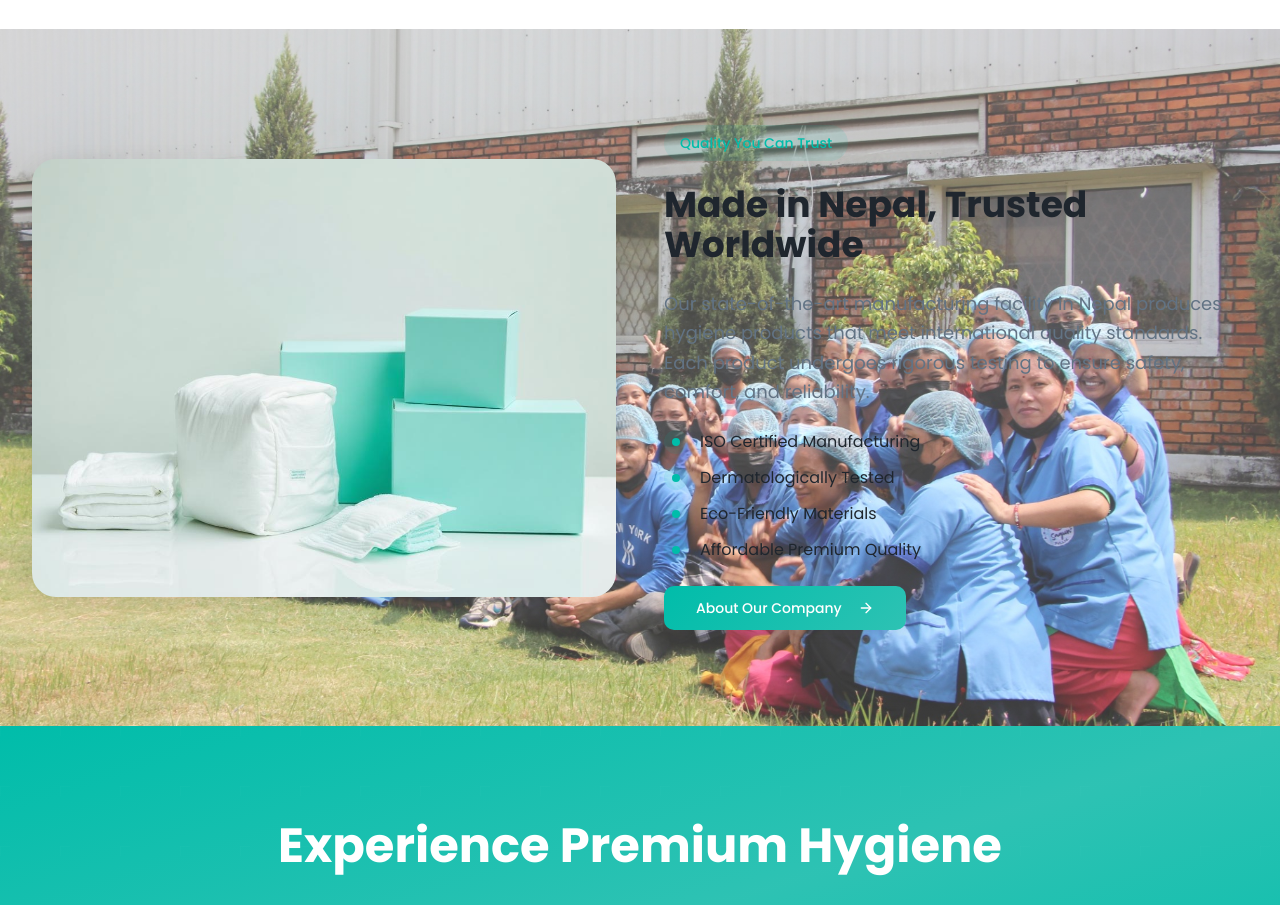
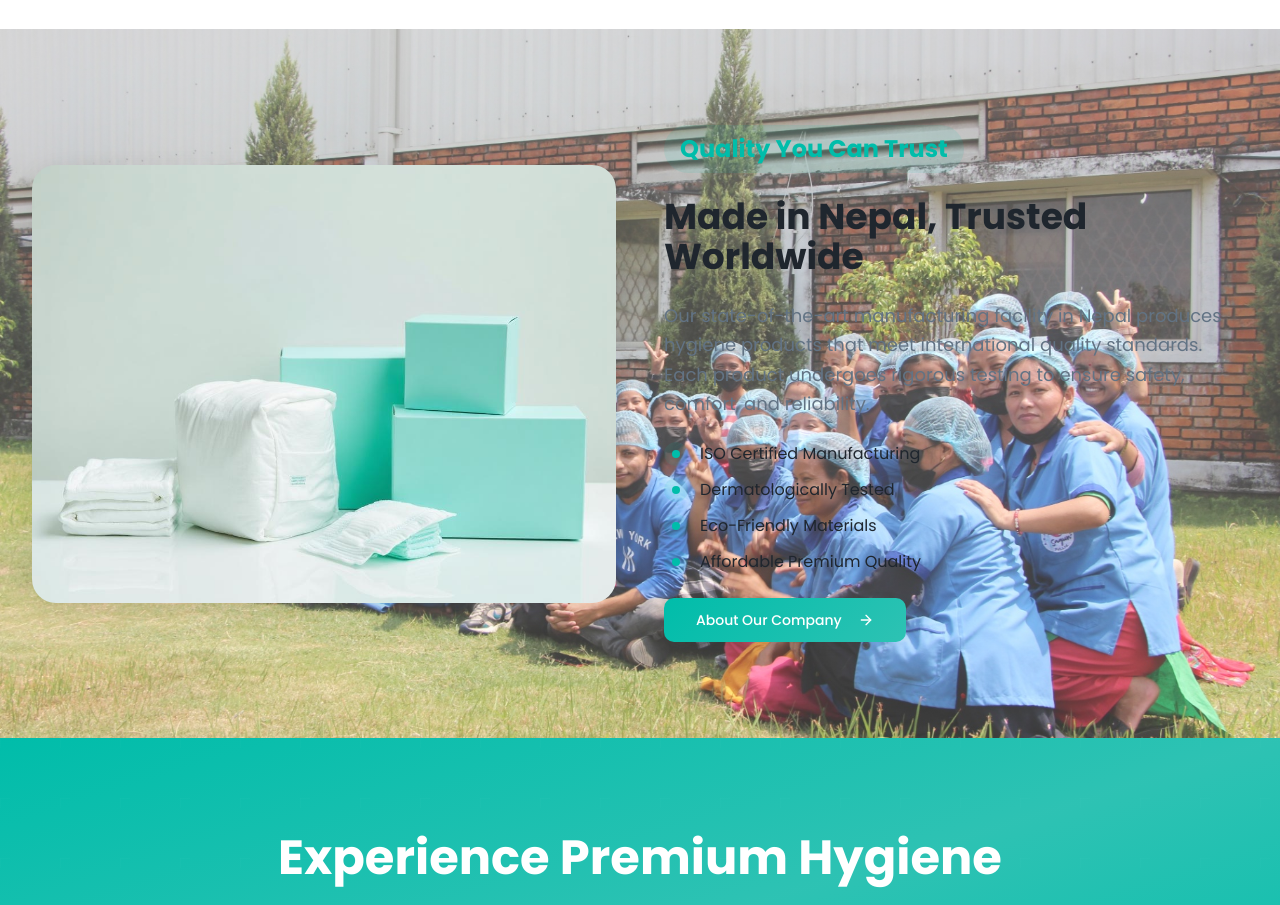
Before and after one commit to anujyolo/aghealth-premium-web, a React (Vite) app: page / in a window 1280 px wide. Shown: the part 2080-2985 px from the top of the page. Built offline with nearby package versions, Linux system fonts and the light colour scheme; the HTML template or start-up script is replaced by a standard one.

Commit message:
Refactor: Make text bold and larger

```diff
--- a/src/pages/Home.tsx
+++ b/src/pages/Home.tsx
@@ -186,7 +186,7 @@ const Home = () => {
             {/* Content */}
             <div className="order-1 lg:order-2 space-y-6 animate-fade-in-up">
               <div className="inline-flex items-center space-x-2 bg-primary/10 text-primary px-4 py-2 rounded-full text-sm font-medium">
-                <span>Quality You Can Trust</span>
+                <span className="font-black text-2xl">Quality You Can Trust</span>
               </div>
 
               <h2 className="text-3xl md:text-4xl font-bold text-foreground">
```
